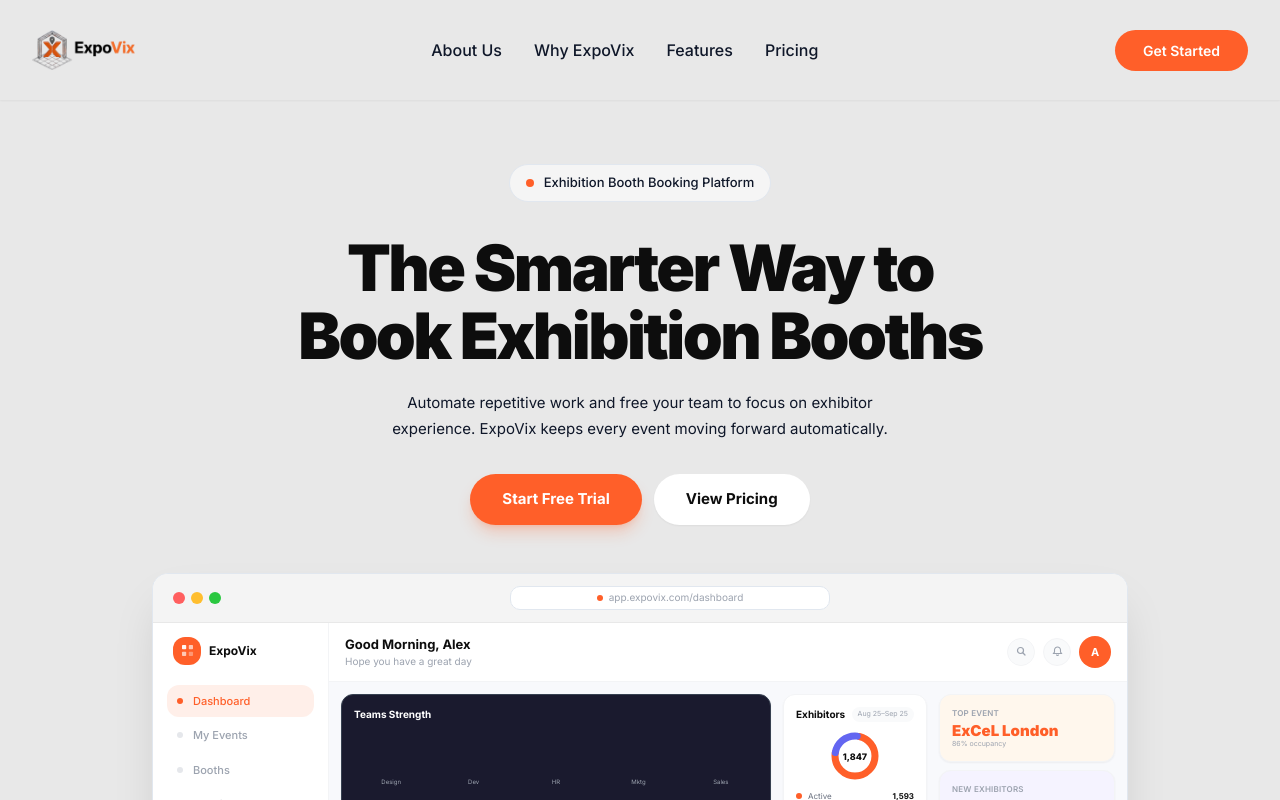
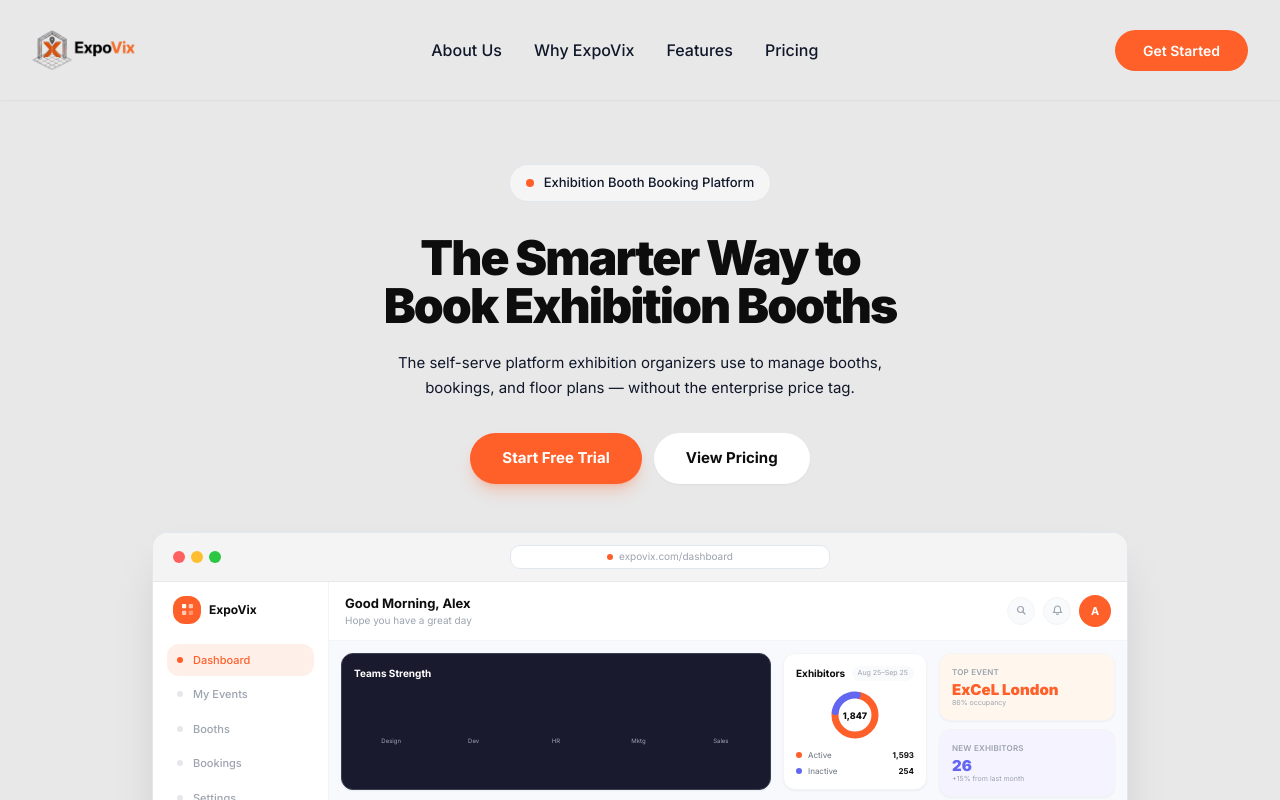
Before and after one commit to expovix/expovix-landing, a React (Vite) app: page / in a window 1280 px wide. Shown: the top 800 px of the page. Built offline with nearby package versions, Linux system fonts and the light colour scheme.

Commit message:
fix: hero headline size, subheadline copy, and mockup URL
Co-Authored-By: Claude Sonnet 4.6 <noreply@anthropic.com>

```diff
--- a/src/components/landing/Hero.jsx
+++ b/src/components/landing/Hero.jsx
@@ -44,16 +44,13 @@ export default function Hero() {
           <span className="text-[13px] font-inter font-medium text-[hsl(var(--foreground))]">Exhibition Booth Booking Platform</span>
         </div>
 
-        <h1 className="font-inter font-black text-[#0D0D0D] leading-[1.07] tracking-[-0.04em] text-[40px] sm:text-[52px] lg:text-[64px]">
+        <h1 className="font-inter font-black text-[#0D0D0D] leading-[1.07] tracking-[-0.04em] text-4xl md:text-5xl">
           The Smarter Way to
           <br />
           Book Exhibition Booths
         </h1>
 
-        <p className="mt-5 text-[15px] font-inter max-w-[500px] mx-auto leading-[1.72] text-[hsl(var(--foreground))]">Automate repetitive work and free your team to focus on exhibitor experience. ExpoVix keeps every event moving forward automatically.
-
-
-        </p>
+        <p className="mt-5 text-[15px] font-inter max-w-[500px] mx-auto leading-[1.72] text-[hsl(var(--foreground))]">The self-serve platform exhibition organizers use to manage booths, bookings, and floor plans — without the enterprise price tag.</p>
 
         <div className="mt-8 flex flex-wrap items-center justify-center gap-3">
           <a
@@ -85,7 +82,7 @@ export default function Hero() {
             <div className="flex-1 mx-4">
               <div className="max-w-xs mx-auto h-6 rounded-md bg-white border border-black/8 flex items-center justify-center gap-1.5 px-3">
                 <div className="w-1.5 h-1.5 rounded-full bg-[#FF5F29]" />
-                <span className="text-[10px] font-inter text-gray-400">app.expovix.com/dashboard</span>
+                <span className="text-[10px] font-inter text-gray-400">expovix.com/dashboard</span>
               </div>
             </div>
           </div>
```
